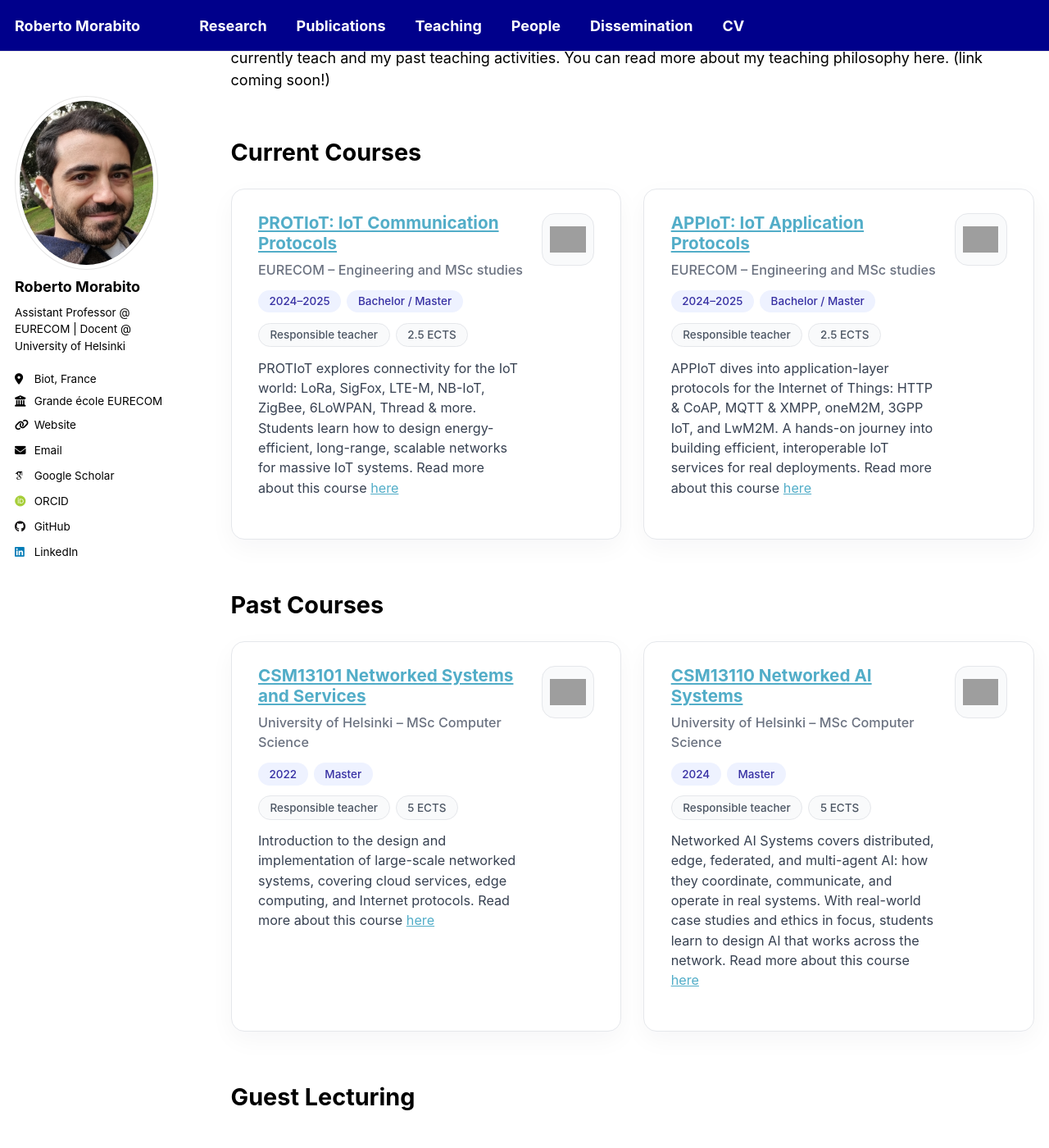
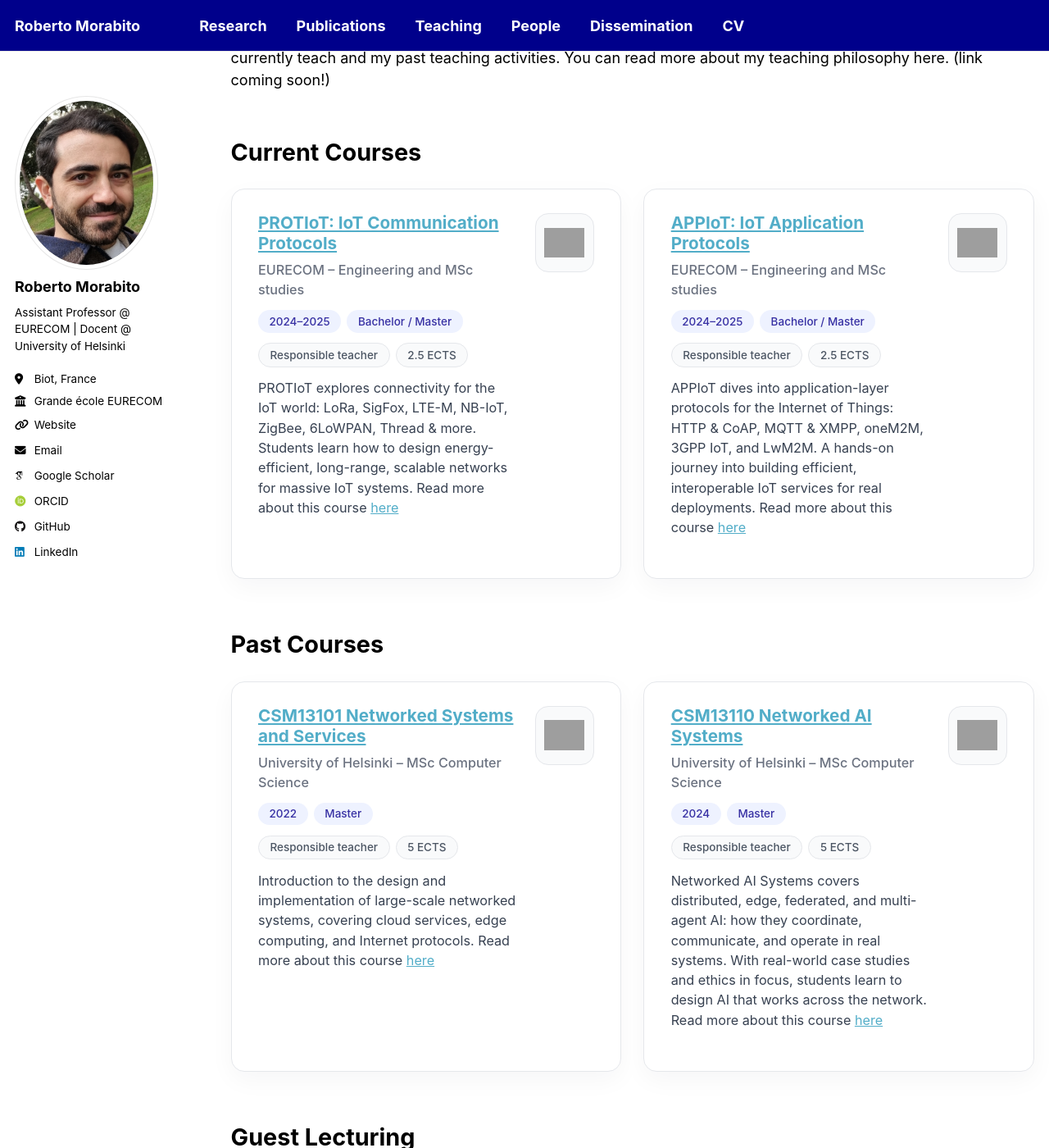
Before and after one commit to robertmora/robertmora.github.io, a Jekyll site: the page built from _pages/teaching.html, in a window 1280 px wide and 1400 px high, scrolled down 196 px. Shown: the whole window at 82% size. Built offline with Jekyll 4.4.1, drawn with Linux system fonts in a browser that asks for light colours; some web fonts are replaced; a script that is not in the unit is left out; grey boxes are pictures that could not be loaded.

Commit message:
Update teaching.html

```diff
--- a/_pages/teaching.html
+++ b/_pages/teaching.html
@@ -104,8 +104,8 @@ author_profile: true
 /* optional small box on the right (for logo or short label) */
 .course-side {
   flex-shrink: 0;
-  min-width: 64px;
-  height: 64px;
+  min-width: 72px;
+  height: 72px;
   border-radius: 16px;
   border: 1px solid #e5e7eb;
   display: flex;
```
